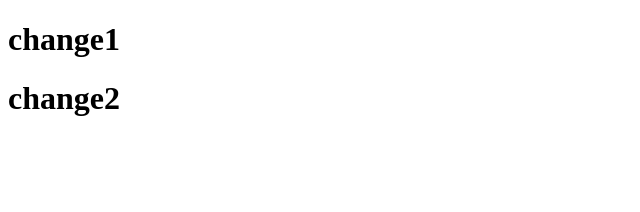
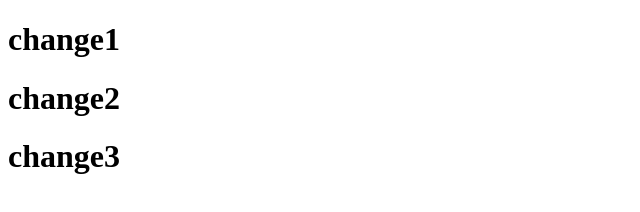
Before and after one commit to EmersonSmith256/CSC2510, a plain HTML site: page index.html in a window 1280 px wide. Shown: the whole page, without its empty margins (0-640 px from the left). Drawn offline with Linux system fonts and the light colour scheme.

Commit message:
third change

```diff
--- a/index.html
+++ b/index.html
@@ -8,5 +8,6 @@
 <body>
     <h1>change1</h1>
     <h1>change2</h1>
+    <h1>change3</h1>
 </body>
 </html>
```
